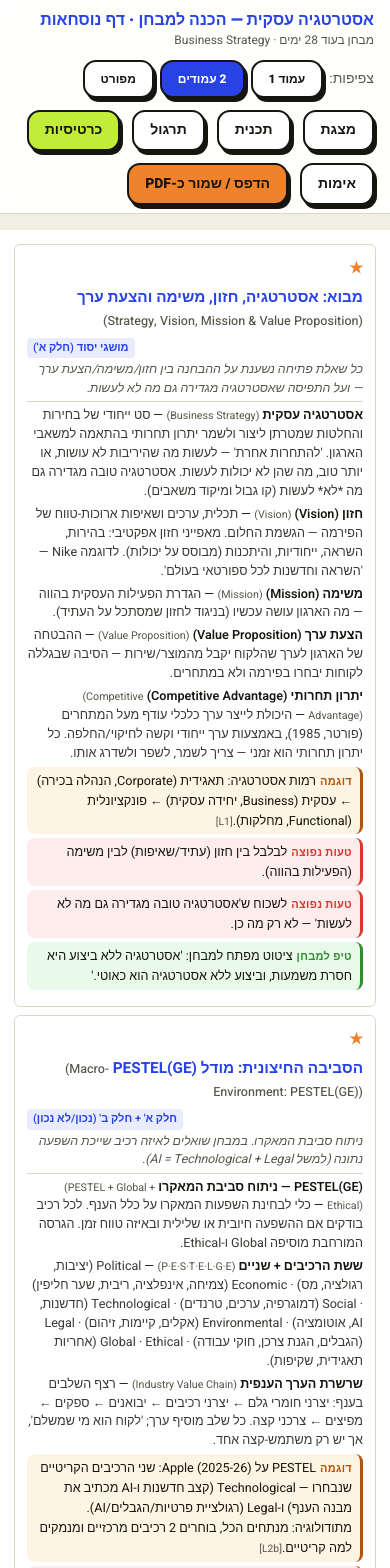
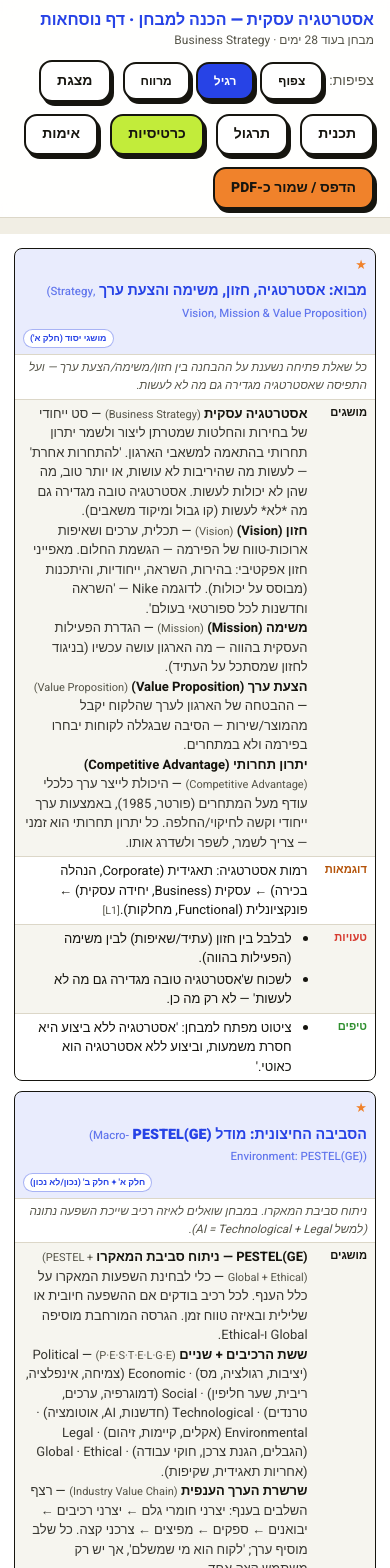
Before and after one commit to dorbarkai219-eng/studypack-builder, a Next.js app: page /cheatsheet/business-strategy in a window 390 px wide. Shown: the top 1568 px of the page. Built offline with nearby package versions, Linux system fonts and the light colour scheme; no server answers.

Commit message:
Cheat sheet redesign (Option ג): structured labeled-row tables, single-column order, lighter formulas

```diff
--- a/src/app/globals.css
+++ b/src/app/globals.css
@@ -207,36 +207,29 @@ a,
 }
 
 /* ── Cheat-sheet layout + density (spec §4.4) ────────────────────────────
-   CSS multi-column so columns survive printing. Density presets map to
-   column-count + font scale + spacing. break-inside:avoid keeps boxes whole. */
+   Single-column, top-to-bottom reading order — RTL-safe (no multi-column
+   flow that chops boxes or scrambles order). Density presets scale font +
+   gap only. break-inside:avoid keeps every topic card whole across pages. */
 .cheatsheet {
-  --cs-cols: 2;
-  --cs-font: 10px;
-  --cs-gap: 8px;
+  --cs-cols: 1;
+  --cs-font: 11px;
+  --cs-gap: 10px;
   --cs-pad: 8px;
-  column-count: var(--cs-cols);
-  column-gap: var(--cs-gap);
-  column-fill: balance;
+  column-count: 1;
   font-size: var(--cs-font);
-  line-height: 1.32;
+  line-height: 1.4;
 }
 .cheatsheet.density-1page {
-  --cs-cols: 3;
-  --cs-font: 8.4px;
-  --cs-gap: 6px;
-  --cs-pad: 6px;
+  --cs-font: 9.5px;
+  --cs-gap: 7px;
 }
 .cheatsheet.density-2page {
-  --cs-cols: 2;
-  --cs-font: 10px;
-  --cs-gap: 8px;
-  --cs-pad: 8px;
+  --cs-font: 11px;
+  --cs-gap: 10px;
 }
 .cheatsheet.density-detailed {
-  --cs-cols: 2;
-  --cs-font: 11.5px;
-  --cs-gap: 10px;
-  --cs-pad: 11px;
+  --cs-font: 12.5px;
+  --cs-gap: 13px;
 }
 
 .cs-box {
@@ -248,6 +241,20 @@ a,
   border: 1px solid var(--color-lines);
   border-radius: 6px;
   background: var(--color-paper);
+}
+
+/* Structured "table" topic card (Option ג): a colored header bar + labeled
+   rows. No inner padding so the header spans edge-to-edge; each row pads
+   itself. Stays whole across page breaks. */
+.cs-topic {
+  break-inside: avoid;
+  -webkit-column-break-inside: avoid;
+  page-break-inside: avoid;
+  margin-bottom: var(--cs-gap);
+  border: 1px solid var(--color-ink);
+  border-radius: 8px;
+  background: var(--color-paper);
+  overflow: hidden;
 }
 
 /* On-screen "paper" preview so what you see ≈ what prints. */
@@ -285,6 +292,7 @@ a,
   }
   .formula-box,
   .cs-box .ltr,
+  .cs-topic .ltr,
   .cs-box pre {
     overflow-x: auto;
   }
--- a/src/components/cheatsheet/TopicBox.tsx
+++ b/src/components/cheatsheet/TopicBox.tsx
@@ -1,54 +1,80 @@
+import type { ReactNode } from "react";
 import type { Block } from "@/lib/coursepack/schema";
 import type { LabelFn } from "@/lib/i18n/labels";
 import { Ltr } from "./Ltr";
-import { FormulaBox } from "./FormulaBox";
-import { Callout } from "./Callout";
+import { TermKeyStrip } from "./TermKeyStrip";
 
 function Stars({ level }: { level: number }) {
   if (level <= 0) return null;
   return (
-    <span className="text-orange" aria-label={`priority ${level}`}>
+    <span className="text-orange" aria-label={`רמת חשיבות ${level}`}>
       {"★".repeat(level)}
     </span>
   );
 }
 
+/** One labeled row: a colored label cell (right, in RTL) + content cell. */
+function Row({
+  label,
+  tone,
+  children,
+}: {
+  label: string;
+  tone: string;
+  children: ReactNode;
+}) {
+  return (
+    <div className="flex gap-2 border-t border-lines px-2 py-1 odd:bg-canvas/60">
+      <div className={`w-[4.6em] flex-none pt-[1px] text-[0.86em] font-bold ${tone}`}>
+        {label}
+      </div>
+      <div className="min-w-0 flex-1 space-y-1">{children}</div>
+    </div>
+  );
+}
+
 /**
- * TopicBox — one Block as a self-contained cheat-sheet box (spec §3.2, §3.3):
- * starred title (local + EN), framing, concepts WITH explanations, formula
- * boxes, then example / mistake / tip callouts. Latin titles are LTR-isolated.
+ * TopicBox — one Block rendered as a structured "table" card (Option ג):
+ * a colored header bar (starred title + EN + exam mapping), a framing line,
+ * then labeled rows — מושגים / נוסחאות / דוגמאות / טעויות / טיפים. Each row's
+ * label is color-coded. Latin titles/terms and formulas stay LTR-isolated
+ * via <Ltr> so the RTL bidi contract holds (spec §6).
  */
 export function TopicBox({ block, t }: { block: Block; t: LabelFn }) {
   return (
-    <section className="cs-box">
-      <header className="mb-1 border-b border-lines pb-1">
-        <h2 className="m-0 flex flex-wrap items-baseline gap-1.5 text-[1.18em] font-bold text-navy">
+    <section className="cs-topic">
+      <header className="flex flex-wrap items-baseline gap-1.5 bg-navy/10 px-2 py-1.5">
         <Stars level={block.starLevel} />
-          <span>
+        <h2 className="m-0 text-[1.1em] font-black text-navy">
           {block.title}
           {block.enTitle && (
             <>
               {" "}
-                <Ltr as="span" className="text-[0.82em] font-medium text-muted">
+              <Ltr as="span" className="text-[0.8em] font-medium text-navy/70">
                 ({block.enTitle})
               </Ltr>
             </>
           )}
-          </span>
+        </h2>
         {block.examMapping && (
-            <span className="ms-auto rounded bg-navy/10 px-1.5 py-0.5 text-[0.72em] font-semibold text-navy">
+          <span className="ms-auto rounded-full border border-navy/40 bg-paper px-1.5 py-0.5 text-[0.68em] font-bold text-navy">
             {block.examMapping}
           </span>
         )}
-        </h2>
-        {block.framing && (
-          <p className="m-0 mt-0.5 text-[0.95em] italic text-muted">{block.framing}</p>
-        )}
       </header>
 
+      {block.framing && (
+        <p className="m-0 border-t border-lines px-2 py-1 text-[0.9em] italic text-muted">
+          {block.framing}
+        </p>
+      )}
+
+      <div>
+        {block.concepts.length > 0 && (
+          <Row label={t("rowConcepts")} tone="text-ink">
             {block.concepts.map((c, i) => (
-        <p key={i} className="m-0 mb-1 text-[0.97em]">
-          <span className="font-semibold text-ink">{c.term}</span>
+              <p key={i} className="m-0">
+                <span className="font-bold text-ink">{c.term}</span>
                 {c.enTerm && (
                   <>
                     {" "}
@@ -61,33 +87,63 @@ export function TopicBox({ block, t }: { block: Block; t: LabelFn }) {
                 <span className="text-ink/85">{c.explanation}</span>
               </p>
             ))}
+          </Row>
+        )}
 
+        {block.formulas.length > 0 && (
+          <Row label={t("rowFormulas")} tone="text-navy">
             {block.formulas.map((f, i) => (
-        <FormulaBox key={i} formula={f} />
+              <div
+                key={i}
+                className="rounded-md border-s-[3px] border-navy bg-canvas/70 px-2 py-1"
+              >
+                <Ltr className="block font-mono text-[1.02em] font-bold text-ink">
+                  {f.latexOrText}
+                </Ltr>
+                {f.intuition && (
+                  <p className="m-0 mt-0.5 text-[0.88em] text-muted">{f.intuition}</p>
+                )}
+                <TermKeyStrip entries={f.termKey} />
+              </div>
             ))}
+          </Row>
+        )}
 
+        {block.examples.length > 0 && (
+          <Row label={t("rowExamples")} tone="text-example">
             {block.examples.map((ex, i) => (
-        <Callout key={`ex${i}`} kind="example" label={t("example")}>
+              <p key={i} className="m-0">
                 {ex.text}
                 {ex.sourceRef && (
                   <Ltr as="span" className="ms-1 text-[0.82em] text-muted">
                     [{ex.sourceRef}]
                   </Ltr>
                 )}
-        </Callout>
+              </p>
             ))}
+          </Row>
+        )}
 
+        {block.mistakes.length > 0 && (
+          <Row label={t("rowMistakes")} tone="text-mistake">
+            <ul className="m-0 list-disc space-y-0.5 ps-4">
               {block.mistakes.map((m, i) => (
-        <Callout key={`m${i}`} kind="mistake" label={t("mistake")}>
-          {m}
-        </Callout>
+                <li key={i}>{m}</li>
               ))}
+            </ul>
+          </Row>
+        )}
 
+        {block.tips.length > 0 && (
+          <Row label={t("rowTips")} tone="text-tip">
+            <ul className="m-0 list-disc space-y-0.5 ps-4">
               {block.tips.map((tip, i) => (
-        <Callout key={`t${i}`} kind="tip" label={t("tip")}>
-          {tip}
-        </Callout>
+                <li key={i}>{tip}</li>
               ))}
+            </ul>
+          </Row>
+        )}
+      </div>
     </section>
   );
 }
--- a/src/lib/i18n/labels.ts
+++ b/src/lib/i18n/labels.ts
@@ -6,6 +6,11 @@ export type LabelKey =
   | "example"
   | "mistake"
   | "tip"
+  | "rowConcepts"
+  | "rowFormulas"
+  | "rowExamples"
+  | "rowMistakes"
+  | "rowTips"
   | "keyIdea"
   | "termKey"
   | "comparisons"
@@ -65,6 +70,11 @@ const EN: Record<LabelKey, string> = {
   example: "Example",
   mistake: "Common mistake",
   tip: "Exam tip",
+  rowConcepts: "Concepts",
+  rowFormulas: "Formulas",
+  rowExamples: "Examples",
+  rowMistakes: "Mistakes",
+  rowTips: "Tips",
   keyIdea: "Key idea",
   termKey: "Term key",
   comparisons: "Confusing pairs — side by side",
@@ -81,9 +91,9 @@ const EN: Record<LabelKey, string> = {
   examIn: "Exam in",
   printSave: "Print / Save as PDF",
   density: "Density",
-  d1: "1 page",
-  d2: "2 pages",
-  dDetailed: "Detailed",
+  d1: "Compact",
+  d2: "Normal",
+  dDetailed: "Spacious",
   mappedTo: "→",
   home: "Home",
   deck: "Deck",
@@ -125,6 +135,11 @@ const HE: Record<LabelKey, string> = {
   example: "דוגמה",
   mistake: "טעות נפוצה",
   tip: "טיפ למבחן",
+  rowConcepts: "מושגים",
+  rowFormulas: "נוסחאות",
+  rowExamples: "דוגמאות",
+  rowMistakes: "טעויות",
+  rowTips: "טיפים",
   keyIdea: "רעיון מרכזי",
   termKey: "מקרא סימונים",
   comparisons: "נוסחאות מבלבלות — זו מול זו",
@@ -141,9 +156,9 @@ const HE: Record<LabelKey, string> = {
   examIn: "מבחן בעוד",
   printSave: "הדפס / שמור כ-PDF",
   density: "צפיפות",
-  d1: "עמוד 1",
-  d2: "2 עמודים",
-  dDetailed: "מפורט",
+  d1: "צפוף",
+  d2: "רגיל",
+  dDetailed: "מרווח",
   mappedTo: "→",
   home: "בית",
   deck: "מצגת",
```
Lines whose indentation alone changed are shown as unchanged.
